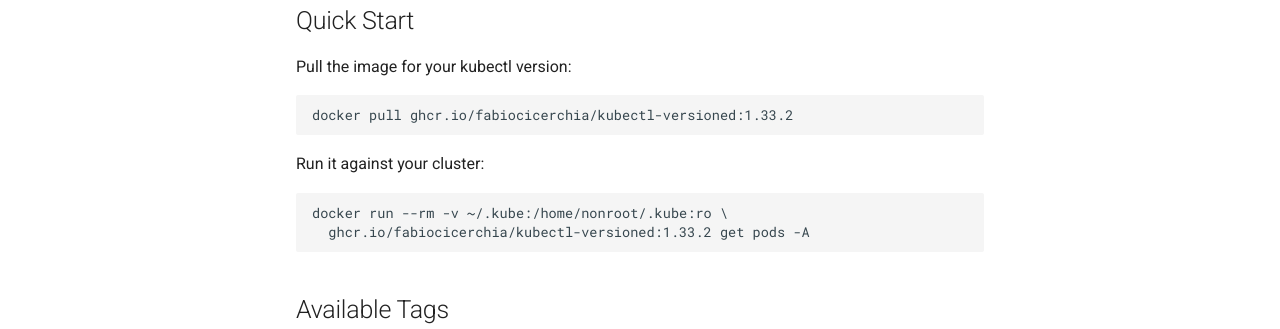
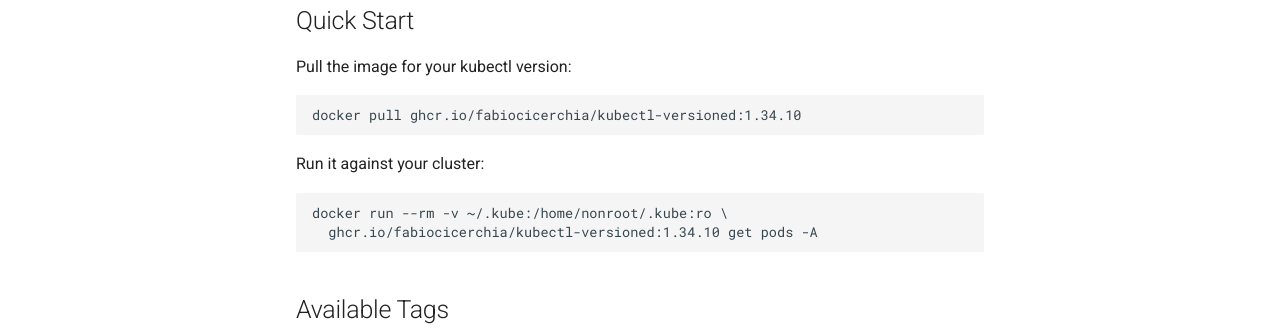
Before and after one commit to fabiocicerchia/kubectl-versioned, an MkDocs documentation site: the page built from docs/getting-started.md, in a window 1280 px wide. Shown: the part 327-656 px from the top of the page. Built offline with MkDocs 1.6.1 and Material for MkDocs 9.7.7, drawn with Linux system fonts in a browser that asks for light colours; comment, search, counter and statistics services are not loaded.

Commit message:
chore: bump to the current supported k8s minor releases (#12)
versions.txt was pinned to 1.33.2/1.32.6/1.31.10; upstream stable is
now 1.34.10/1.33.13/1.32.13. Per this repo's own policy comment ("keep
the currently supported minor releases (latest three)"), 1.31 has
aged out in favor of 1.34. Updated the Dockerfile default ARG and all
docs/examples that referenced the old default version to match.


Claude-Session: https://claude.ai/code/session_01RiiVJEC2QhvXMmrqtLE2ZJ

Co-authored-by: Claude Sonnet 5 <noreply@anthropic.com>

````diff
--- a/docs/getting-started.md
+++ b/docs/getting-started.md
@@ -10,14 +10,14 @@
 Pull the image for your kubectl version:
 
 ```sh
-docker pull ghcr.io/fabiocicerchia/kubectl-versioned:1.33.2
+docker pull ghcr.io/fabiocicerchia/kubectl-versioned:1.34.10
 ```
 
 Run it against your cluster:
 
 ```sh
 docker run --rm -v ~/.kube:/home/nonroot/.kube:ro \
-  ghcr.io/fabiocicerchia/kubectl-versioned:1.33.2 get pods -A
+  ghcr.io/fabiocicerchia/kubectl-versioned:1.34.10 get pods -A
 ```
 
 ## Available Tags
--- a/versions.txt
+++ b/versions.txt
@@ -1,5 +1,5 @@
 # One tag is published per line. Keep the currently supported Kubernetes
 # minor releases (latest three) plus the most recent patch of each.
-1.33.2
-1.32.6
-1.31.10
+1.34.10
+1.33.13
+1.32.13
````
Also changed, not shown: CLAUDE.md (+2 -2 lines), README.md (+5 -5 lines), examples/basic/README.md (+2 -2 lines), 2 other files.
